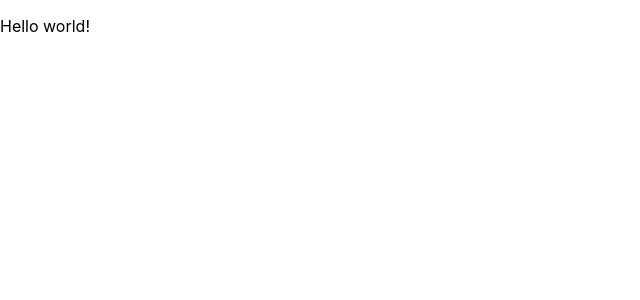
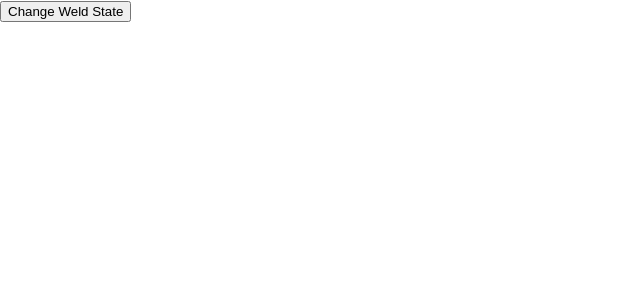
Before and after one commit to OttoH97/IT-Project, a React (Create React App) app: page / in a window 1280 px wide. Shown: the top 300 px of the page, without its empty margins (0-640 px from the left). Built offline with nearby package versions, Linux system fonts and the light colour scheme.

Commit message:
korjattu changestate

```diff
--- a/src/App.js
+++ b/src/App.js
@@ -1,14 +1,33 @@
 import logo from './logo.svg';
 import './App.css';
+import React, { useState } from 'react';
+import axios from 'axios';
 
 function App() {
+
+  const [explanation, setExplanation] = useState('test');
+      const [user, setUser] = useState('R12_K2023');
+      const [weldId, setweldId] = useState("7b514c01-8a19-433b-81e1-5840c116f650")
+
+      const handleClick = async () => {
+        const url = `/api/v4/Welds/${weldId}/ChangeState`;
+        const data = {
+          explanation,
+          user,
+        };
+        try {
+          const response = await axios.post(url, data);
+          console.log('response:', response.data);
+        } catch (error) {
+          console.error(error);
+        }
+      };
+
   return (
-    <div>
-        <p>
-         Hello world!
-        </p>
 
-    </div>
+        <button onClick={handleClick}>Change Weld State</button>
+
+
   );
 }
 
```
Also changed, not shown: Node/server.js (+18 -11 lines).
